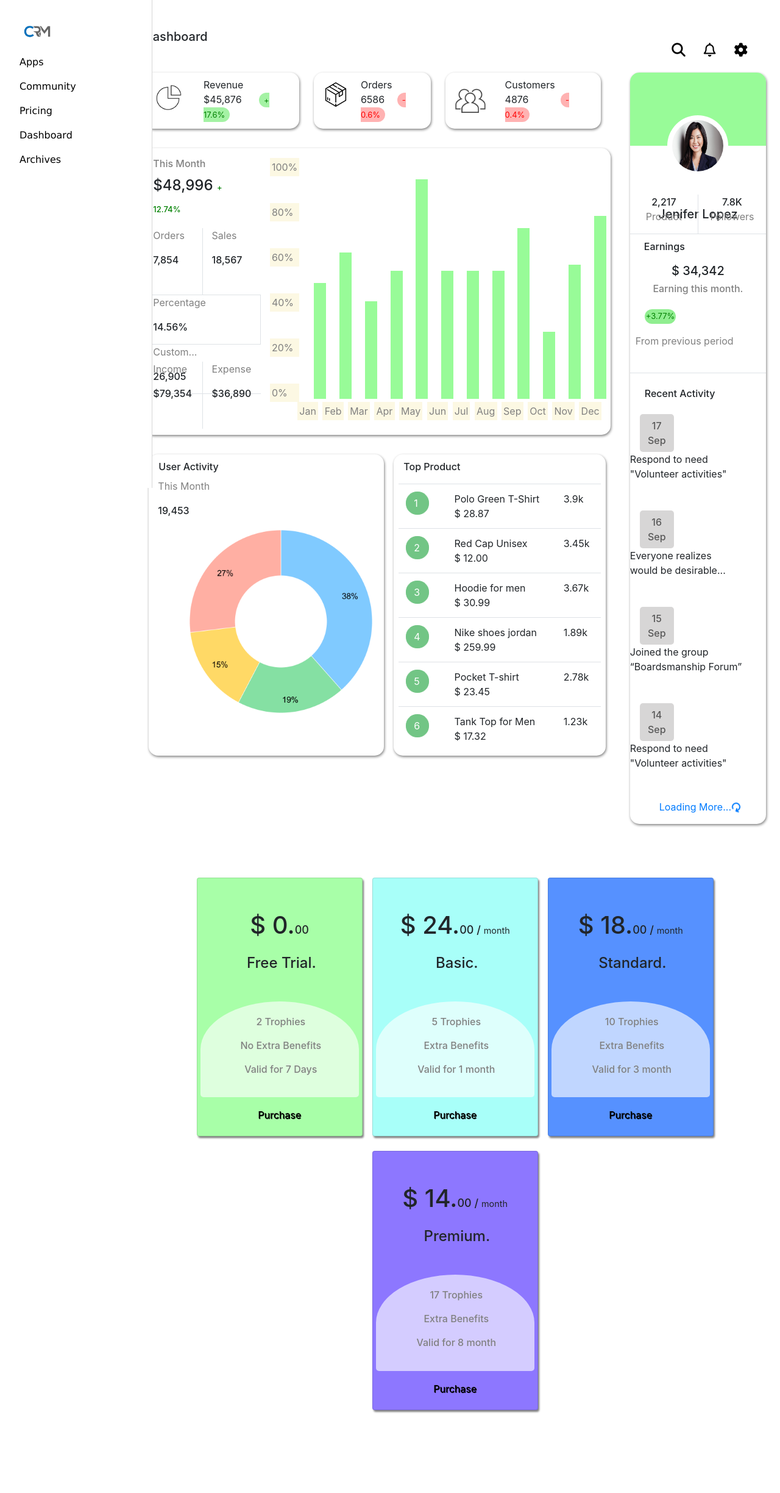
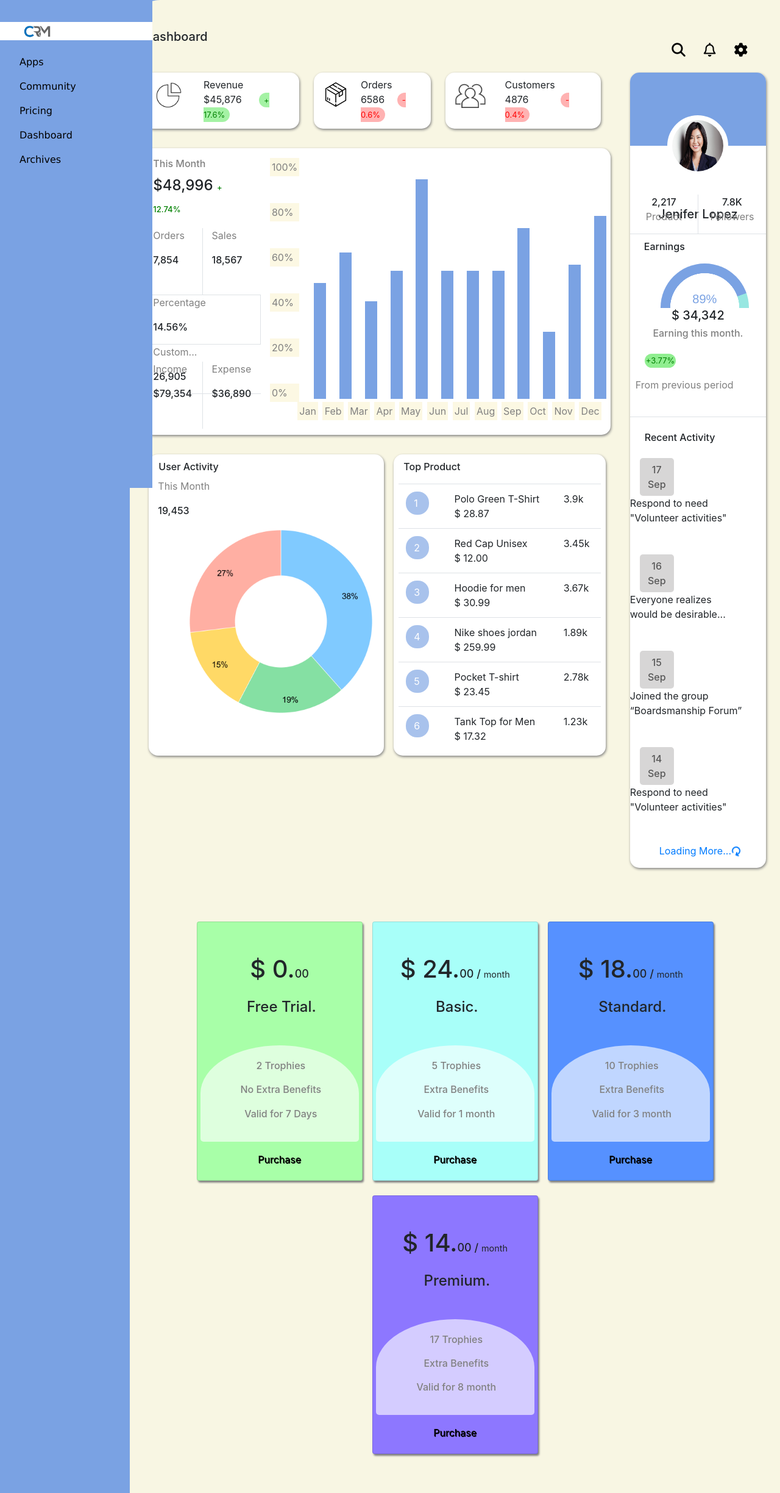
Before and after one commit to harikrish775/project-5-CRM, a Django app: page /dashboard in a window 1280 px wide. Shown: the whole page at 61% size. Before the commit the page ends 2317 px from the top, so only its background shows below. Run offline with Django 4.2, Linux system fonts and the light colour scheme; some libraries are stand-ins or nearby versions.

Commit message:
completed

```diff
--- a/templates/dashboard.html
+++ b/templates/dashboard.html
@@ -2,12 +2,17 @@
 {% block content %}
 {% load static %}
 <style>
+    .bclr{
+        background-color: #7AA2E3;
+    }
     .icon ul li{
         margin: 60px 0;
     }
     body{
         /* background-color: rgba(20, 188, 168, 0.2); */
         /* background-color: rgb(255, 222, 255); */
+        background-color: #7AA2E3;
+
     }
     .card-body{
         background-color: whitesmoke;
@@ -129,7 +134,7 @@
     width: 20px; /* Adjust the width of the bars */
     /* border-top-left-radius: 15px; */
     /* border-top-right-radius: 15px; */
-    background-color: palegreen; /* Change the color of the bars if needed */
+    background-color: #7AA2E3; /* Change the color of the bars if needed */
     margin-bottom: 5px; /* Add spacing between bars */
 
   }
@@ -143,42 +148,11 @@
     color: gray;
   }
 
-  /* ----------------------pie chart------------------ */
 
-  /* .pie-chart {
-  width: 200px;
-  height: 200px;
-  border-radius: 50%;
-  position: relative;
-}
-
-.slice {
-  position: absolute;
-  width: 100%;
-  height: 100%;
-}
-
-#slice1 {
-  clip-path: polygon(50% 50%, 100% 50%, 100% 0%);
-  background-color: #ff6384;
-  transform: rotate(0deg);
-}
-
-#slice2 {
-  clip-path: polygon(50% 50%, 100% 0%, 50% 0%);
-  background-color: #36a2eb;
-  transform: rotate(120deg);
-}
-
-#slice3 {
-  clip-path: polygon(50% 50%, 50% 0%, 0% 0%);
-  background-color: #ffce56;
-  transform: rotate(240deg);
-} */
 
 /* semicircle */
 
-/* @keyframes progress {
+@keyframes progress {
   0% { --percentage: 0; }
   100% { --percentage: var(--value); }
 }
@@ -199,8 +173,8 @@
 [role="progressbar"] {
 
   --percentage: var(--value);
-  --primary: rgb(4, 90, 4);
-  --secondary: palegreen;
+  --primary: #7AA2E3;
+  --secondary: #97E7E1;
   --size: 100px;
   animation: progress 2s 0.5s forwards;
   width: 65%;
@@ -234,7 +208,7 @@
   font-family: Helvetica, Arial, sans-serif;
   font-size: calc(var(--size) / 5);
   color: var(--primary);
-} */
+}
 
 
 
@@ -253,9 +227,9 @@
 <div class="row m-2">
     <div class="col-md-9 mr-3">
         <div class="row">
-            <div class="col-md-4 my-3 p-2 mr-md-2" style="border-radius: 15px;background-color: white;box-shadow: 1px 2px 4px gray;"><div class="row"><div class="col-4"><img class="mt-2 ml-2" src="{% static 'images/pie-charto.png' %}" width="50" height="50"></div> <div class="col mb-1">Revenue <br> $45,876 <span class="ml-4 px-2 py-1" style="color: green;background-color: rgba(10, 220, 10, 0.37);font-size: small;border-radius: 15px;">+ 17.6%</span></div> </div></div>
+            <div class="col-md-4 my-3 p-2 mr-md-2" style="border-radius: 15px;background-color: white;box-shadow: 1px 2px 4px gray;"><div class="row"><div class="col-4"><img class="mt-1 ml-2" src="{% static 'images/pie-charto.png' %}" width="50" height="50"></div> <div class="col mb-1">Revenue <br> $45,876 <span class="ml-4 px-2 py-1" style="color: green;background-color: rgba(10, 220, 10, 0.37);font-size: small;border-radius: 15px;">+ 17.6%</span></div> </div></div>
             <div class="col-md-3 my-3 p-2 mx-md-3" style="border-radius: 15px;background-color: white;box-shadow: 1px 2px 4px gray;"><div class="row"><div class="col-4"><img class="mt-2 ml-2" src="{% static 'images/boxo.png' %}" width="40" height="40"></div> <div class="col mb-1">Orders <br> 6586 <span class="ml-3 px-2 py-1" style="color: red;background-color: rgba(255, 0, 0, 0.3);font-size: small;border-radius: 15px;">- 0.6%</span></div> </div></div>
-            <div class="col-md-4 my-3 p-2 ml-md-2" style="border-radius: 15px;background-color: white;box-shadow: 1px 2px 4px gray;"><div class="row"><div class="col-4"><img class="mt-2 ml-2" src="{% static 'images/usero.png' %}" width="50" height="50"></div> <div class="col mb-1">Customers <br> 4876 <span class="ml-5 px-2 py-1" style="color: red;background-color: rgba(255, 0, 0, 0.3);font-size: small;border-radius: 15px;">- 0.4%</span></div> </div></div>
+            <div class="col-md-4 my-3 p-2 ml-md-2" style="border-radius: 15px;background-color: white;box-shadow: 1px 2px 4px gray;"><div class="row"><div class="col-4"><img class=" ml-2" src="{% static 'images/usero.png' %}" width="50" height="50"></div> <div class="col mb-1">Customers <br> 4876 <span class="ml-5 px-2 py-1" style="color: red;background-color: rgba(255, 0, 0, 0.3);font-size: small;border-radius: 15px;">- 0.4%</span></div> </div></div>
         </div>
 
 
@@ -403,31 +377,31 @@
                 <div class="row">
                     <table class="table m-2">
                         <tr>
-                            <td><a class="btn btn-success w-25 pr-4 text-white disabled" style="border-radius: 18px;">1</a></td>
+                            <td><a class="btn bclr w-25 pr-4 text-white disabled" style="border-radius: 18px;">1</a></td>
                             <td>Polo Green T-Shirt  <br>$ 28.87</td>
                             <td>3.9k</td>
                         </tr><tr>
-                            <td><a class="btn btn-success w-25 pr-4 text-white disabled"  style="border-radius: 18px;">2</a></td>
+                            <td><a class="btn bclr w-25 pr-4 text-white disabled"  style="border-radius: 18px;">2</a></td>
                             <td>Red Cap Unisex <br> $ 12.00 </td>
                             <td>3.45k</td>
                         </tr>
                         <tr>
-                            <td><a class="btn btn-success w-25 pr-4 text-white disabled" style="border-radius: 18px;">3</a></td>
+                            <td><a class="btn bclr w-25 pr-4 text-white disabled" style="border-radius: 18px;">3</a></td>
                             <td>Hoodie for men <br> $ 30.99</td>
                             <td>3.67k</td>
                         </tr>
                         <tr>
-                            <td><a class="btn btn-success w-25 pr-4 text-white disabled" style="border-radius: 18px;">4</a></td>
+                            <td><a class="btn bclr w-25 pr-4 text-white disabled" style="border-radius: 18px;">4</a></td>
                             <td>Nike shoes jordan <br> $ 259.99</td>
                             <td>1.89k</td>
                         </tr>
                         <tr>
-                            <td><a class="btn btn-success w-25 pr-4 text-white disabled" style="border-radius: 18px;">5</a></td>
+                            <td><a class="btn bclr w-25 pr-4 text-white disabled" style="border-radius: 18px;">5</a></td>
                             <td>Pocket T-shirt<br> $ 23.45</td>
                             <td>2.78k</td>
                         </tr>
                         <tr>
-                            <td><a class="btn btn-success w-25 pr-4 text-white disabled" style="border-radius: 18px;">6</a></td>
+                            <td><a class="btn bclr w-25 pr-4 text-white disabled" style="border-radius: 18px;">6</a></td>
                             <td>Tank Top for Men <br> $ 17.32</td>
                             <td>1.23k</td>
                         </tr>
@@ -439,7 +413,7 @@
         </div>
     </div>
     <div class="col-md mt-3 ml-md-3" style="border-radius: 15px;min-height: 80vh;background-color: white;box-shadow: 1px 2px 4px gray;">
-        <div class="row" style="min-height: 15vh;background-color: palegreen;border-top-left-radius: 15px;border-top-right-radius: 15px;"></div>
+        <div class="row" style="min-height: 15vh;background-color: #7AA2E3;border-top-left-radius: 15px;border-top-right-radius: 15px;"></div>
         <div class="row d-flex justify-content-center" style="height: 10vh;">
             <img src="{% static 'images/w2.jpg' %}" class="p-2" width="100" height="100" style="border-radius: 50px;bottom: 50px;position:relative;background-color: white;">
             <h5>Jenifer Lopez</h5>
--- a/templates/sidebar.html
+++ b/templates/sidebar.html
@@ -12,11 +12,35 @@
     <script src="https://kit.fontawesome.com/30ecc6e708.js" crossorigin="anonymous"></script>
 </head>
 <style>
+    /* scrollbar */
+    /* Width */
+    ::-webkit-scrollbar {
+      width: 10px;
+    }
+
+    /* Track */
+    ::-webkit-scrollbar-track {
+      background: transparent;
+
+    }
+
+    /* Handle */
+    ::-webkit-scrollbar-thumb {
+      background: #186cf4;
+      border-radius: 10px;
+
+    }
+
+    /* Handle on hover */
+    ::-webkit-scrollbar-thumb:hover {
+      background: #555;
+    }
 
 
     .bcolor{
         /* background-color: #a0ced9; */
-        background-color: transparent;
+        /* background-color: transparent; */
+        background-color: #7AA2E3;
 
     }
     .nv{
@@ -32,6 +56,7 @@
 
 
 
+
     .nitem::after {
         content: '';
         position: absolute;
@@ -39,21 +64,19 @@
         left: 0;
         width: 0; /* Initially, set width to 0 */
         height: 2px;
-        background-color: green;
+        background-color: #97E7E1;
         color: white;
         transition: width 0.3s ease;
     }
 
     .nitem:hover::after {
         width: 75%;
-        background-color: green;
+
     }
 
     .sidebar {
     width: 250px; /* Adjust width as needed */
-    height: 100%; /* Make sidebar full height */
-    background-color: #f8f9fa; /* Set background color */
-    border-right: 1px solid rgba(128, 128, 128, 0.322); /* Add border on the right */
+    min-height: 100vh; /* Make sidebar full height */
     position: fixed; /* Make sidebar position fixed */
     top: 0; /* Align sidebar to the top */
     left: 0; /* Align sidebar to the left */
@@ -74,7 +97,7 @@
 
 .nav-link.active {
     font-weight: bold; /* Highlight active link */
-    background-color: palegreen;
+    background-color: #F8F6E3;
     color: black;
     border: 2px solid white;
     border-radius: 5px;
@@ -88,23 +111,34 @@
     #ul{
         padding-top: 80px;
     }
+    #mainBody{
+        border-top-left-radius: 0px;
+    }
+
+    }
+
+    @media (min-width: 768px) {
+
+    #mainBody{
+        border-top-left-radius: 50px;
+    }
 
     }
 
 
 </style>
 <body>
-    <div class="container-fluid">
-        <div class="row">
+    <div class="container-fluid" >
+        <div class="row" >
             <!-- Collapse Button -->
             <button style="z-index: 101;background-color: transparent;position: fixed;" class="btn d-md-none" type="button" data-toggle="collapse" data-target="#sidebarCollapse" aria-expanded="false" aria-controls="sidebarCollapse">
                 <span class="" style="z-index: 101;"><i class="fa-solid fa-bars"></i></span>
             </button>
 
             <!-- Sidebar Column -->
-            <div class="col-md-2 collapse d-md-block" id="sidebarCollapse" style="z-index: 100;">
-                <div class="sidebar" style="background-color: white;">
-                    <ul class="nav flex-column nv bcolor" id="ul">
+            <div class="col-md-2 collapse d-md-block bcolor" id="sidebarCollapse" style="z-index: 100;">
+                <div class="sidebar " >
+                    <ul class="nav flex-column nv bcolor" style="min-height: 100vh;" id="ul">
                         <li class="nav-item px-3 my-3" style="background-color: white;">
                             <a style="text-decoration: none;" href="{% url 'landing_page' %}"><img src="{% static 'images/logoo.png' %}" alt="logo" height="30"></a>
                         </li>
@@ -127,7 +161,7 @@
                 </div>
             </div>
             <!-- Main Content Column -->
-            <div class="col-md-10">
+            <div class="col-md-10" style="background-color: #F8F6E3;" id="mainBody">
                 {% block content %}
                 {% endblock %}
             </div>
```
Also changed, not shown: templates/archives.html (+6 -2 lines), templates/landing_page.html (+9 -9 lines), templates/navbar.html (+42 -5 lines), static/images/boost3png.png (added).
